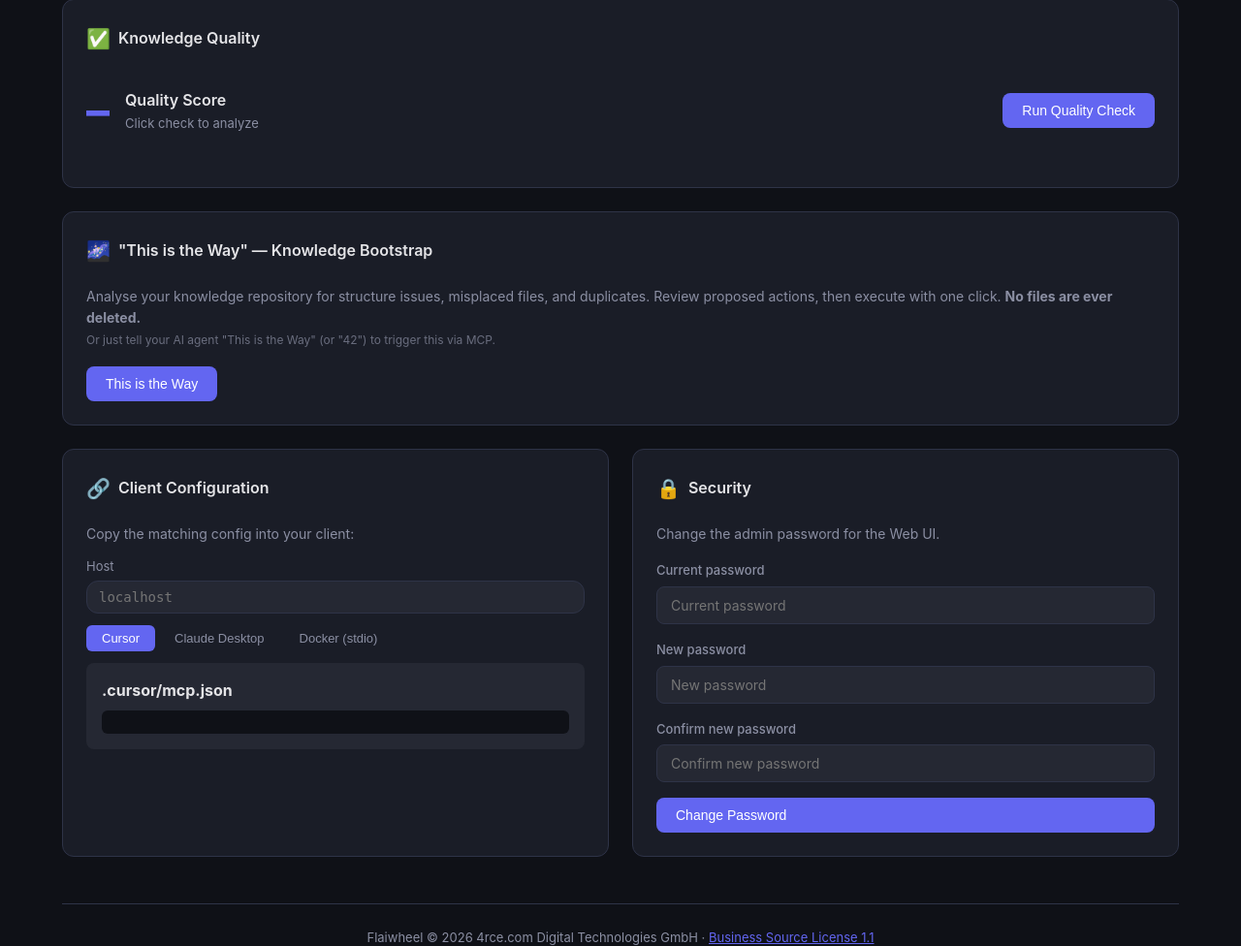
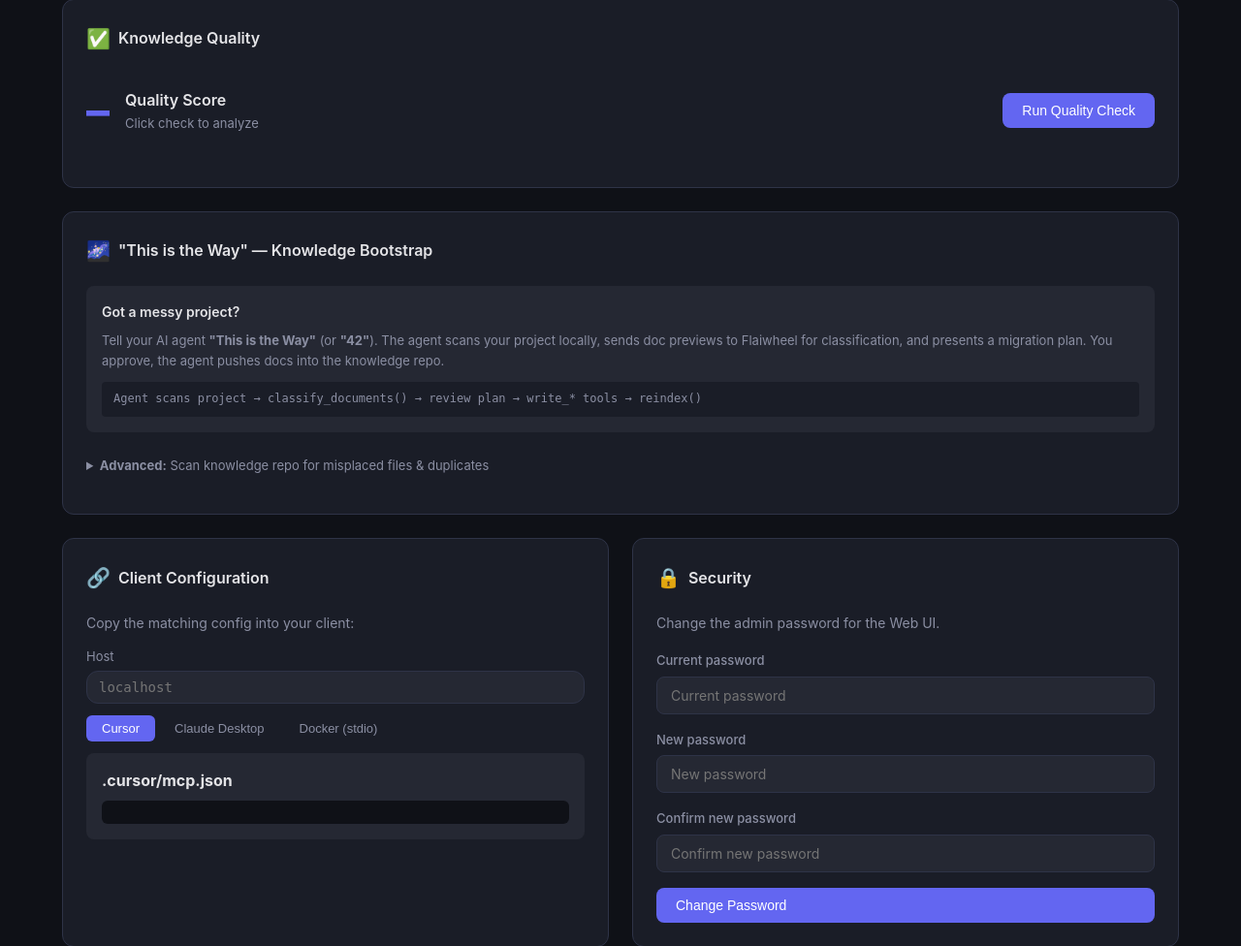
Before and after one commit to dl4rce/flaiwheel, a Python web app: template src/flaiwheel/templates/index.html in a window 1280 px wide. Shown: the part 1800-2776 px from the top of the page at 97% size. Run offline with Jinja, Linux system fonts and the light colour scheme; the template is opened without the code that fills it, so the values that code supplies are empty; some libraries are stand-ins or nearby versions.

Commit message:
Web UI: clarify bootstrap card — primary is agent workflow, repo scan is advanced
The "This is the Way" button in the Web UI scans the knowledge repo
(inside Docker), which is always clean for new projects. The real
bootstrap for new projects goes through the AI agent via
classify_documents(). Updated the card to show the agent workflow
prominently and tuck the repo scan into a collapsible "Advanced" section.

Made-with: Cursor

```diff
--- a/src/flaiwheel/templates/index.html
+++ b/src/flaiwheel/templates/index.html
@@ -484,15 +484,32 @@
         <!-- Knowledge Bootstrap -->
         <div class="card" style="margin-bottom: 24px;">
             <h2><span class="icon">&#127756;</span> "This is the Way" &mdash; Knowledge Bootstrap</h2>
-            <p style="color:var(--text-dim); font-size:14px; margin-bottom:16px;">
-                Analyse your knowledge repository for structure issues, misplaced files,
-                and duplicates. Review proposed actions, then execute with one click.
+
+            <!-- Primary: MCP workflow for new projects -->
+            <div style="background:var(--bg-input); border-radius:8px; padding:16px; margin-bottom:16px;">
+                <div style="font-size:14px; font-weight:600; margin-bottom:8px;">Got a messy project?</div>
+                <p style="color:var(--text-dim); font-size:13px; margin:0 0 12px 0;">
+                    Tell your AI agent <strong>"This is the Way"</strong> (or <strong>"42"</strong>).
+                    The agent scans your project locally, sends doc previews to Flaiwheel for classification,
+                    and presents a migration plan. You approve, the agent pushes docs into the knowledge repo.
+                </p>
+                <div style="font-size:12px; color:var(--text-dim); font-family:monospace; background:var(--bg-card); padding:8px 12px; border-radius:4px;">
+                    Agent scans project &rarr; <code>classify_documents()</code> &rarr; review plan &rarr; <code>write_*</code> tools &rarr; <code>reindex()</code>
+                </div>
+            </div>
+
+            <!-- Secondary: Knowledge repo cleanup -->
+            <details style="margin-bottom:8px;">
+                <summary style="cursor:pointer; font-size:13px; color:var(--text-dim); padding:8px 0;">
+                    <strong>Advanced:</strong> Scan knowledge repo for misplaced files &amp; duplicates
+                </summary>
+                <p style="color:var(--text-dim); font-size:13px; margin:8px 0;">
+                    This scans files <em>already inside</em> the knowledge repo. For new projects, use the AI agent workflow above instead.
                     <strong>No files are ever deleted.</strong>
-                <br><span style="font-size:12px; opacity:0.7;">Or just tell your AI agent "This is the Way" (or "42") to trigger this via MCP.</span>
                 </p>
                 <div id="bootstrap-controls">
-                <button class="btn btn-primary" id="btn-analyze" onclick="runBootstrapAnalysis()" title="The answer to life, the universe, and messy repos">
-                    This is the Way
+                    <button class="btn btn-ghost" id="btn-analyze" onclick="runBootstrapAnalysis()" title="Scan knowledge repo for cleanup">
+                        Scan Knowledge Repo
                     </button>
                 </div>
                 <div id="bootstrap-loading" style="display:none; text-align:center; padding:24px;">
@@ -509,6 +526,7 @@
                         <button class="btn btn-ghost" onclick="executeBootstrap('all')">Execute All &mdash; I have spoken</button>
                     </div>
                 </div>
+            </details>
         </div>
 
         <div class="grid">
```
Lines whose indentation alone changed are shown as unchanged.
